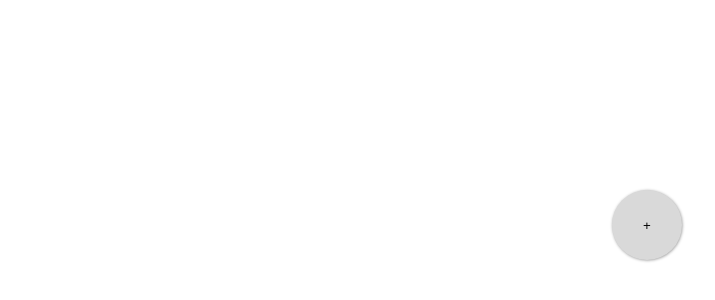
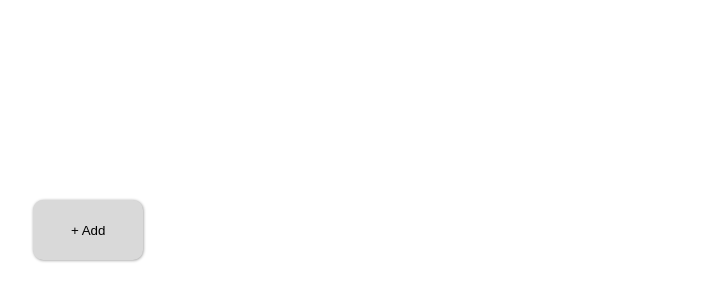
Before and after one commit to madhavbiju/BU_Todo, a plain HTML site: page feat/floatingbutton/button.html in a window 1280 px wide. Shown: the part 490-790 px from the top of the page, without its empty margins (548-1263 px from the left). Drawn offline with Linux system fonts and the light colour scheme.

Commit message:
fix: Center Button

```diff
--- a/feat/floatingbutton/button.css
+++ b/feat/floatingbutton/button.css
@@ -10,8 +10,8 @@
 .chat-bar-open {
   text-align: center;
   position: fixed;
+  right: 46%;
   bottom: 50px;
-  right: 50px;
   z-index: 99;
 }
 .chat-bar-close {
@@ -19,17 +19,17 @@
   text-align: center;
   position: fixed;
   bottom: 50px;
-  right: 50px;
+  right: 48%;
   z-index: 99;
 }
 .chat-bar-open .close,
 .chat-bar-close .close {
   background-color: #d9d9d9;
-  width: 70px;
+  width: 110px;
   cursor: pointer;
-  height: 70px;
+  height: 60px;
   padding: 15px;
-  border-radius: 50%;
+  border-radius: 10px;
   border-style: none;
   vertical-align: middle;
   box-shadow: rgb(0 0 0 / 40%) 0.5px 0.5px 3px;
--- a/feat/floatingbutton/button.html
+++ b/feat/floatingbutton/button.html
@@ -8,7 +8,7 @@
     class="collapsible close"
     onclick="chatOpen()"
   >
-    +
+    + Add
   </button>
 </div>
 <!-- chat close -->
```
